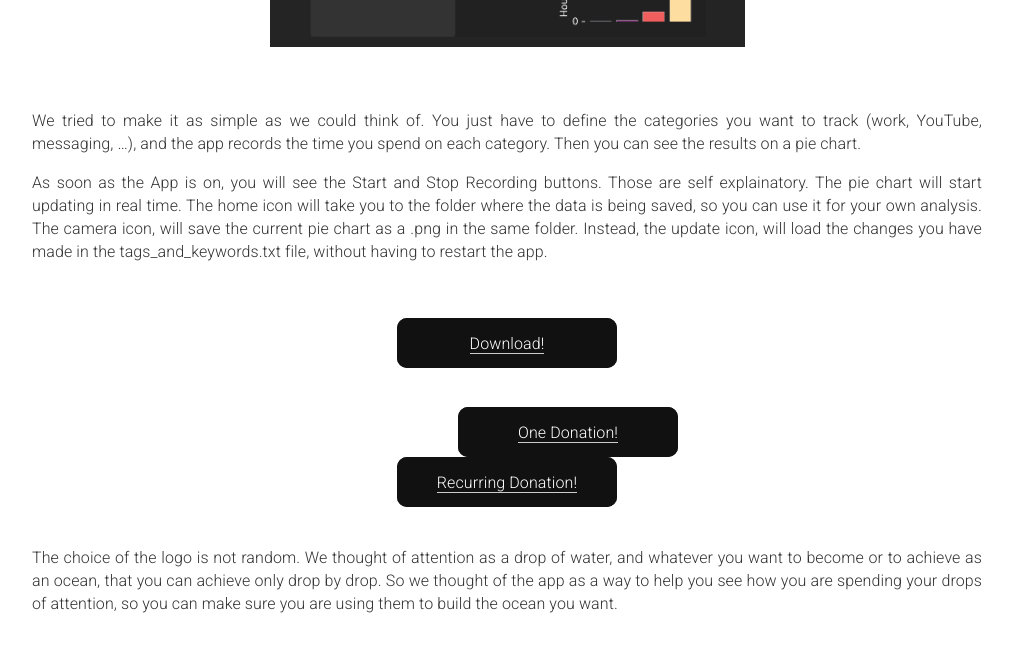
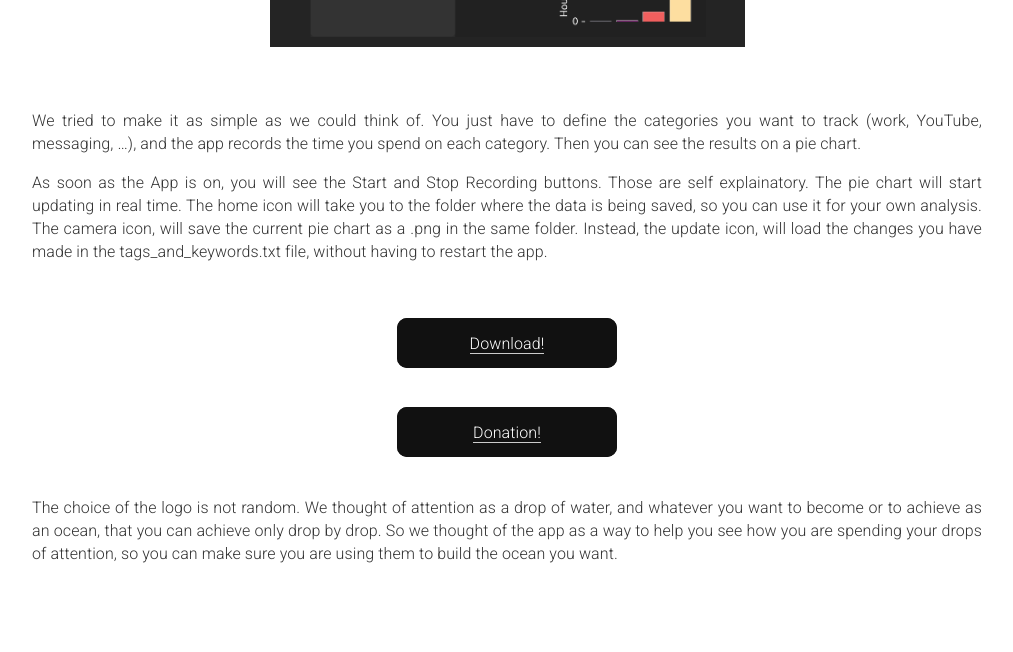
Before and after one commit to trackattapp/trackattapp, a Jekyll site: the page built from _pages/home.md, in a window 1280 px wide and 900 px high, scrolled down 745 px. Shown: the top 652 px of the window, without its empty margins (133-1146 px from the left). Built offline with Jekyll 4.4.1, drawn with Linux system fonts in a browser that asks for light colours.

Commit message:
minor changes

```diff
--- a/_pages/home.md
+++ b/_pages/home.md
@@ -60,18 +60,9 @@ made in the tags_and_keywords.txt file, without having to restart the app.
 
 
 <center>
-<div  class="row">
-   <div id="A" style="width: 10%;">
-    <button class="glow-on-hover">
-        <a href="https://drive.google.com/uc?export=download&id=1uZm3YjT6yQvq5ps7sieoNGWYnF0tR1Vh" download>One Donation!</a>
-    </button>
-   </div>
-   <div id="B" style="width: 50%;">
-    <button class="glow-on-hover">
-        <a href="https://drive.google.com/uc?export=download&id=1uZm3YjT6yQvq5ps7sieoNGWYnF0tR1Vh" download>Recurring Donation!</a>
-    </button>
-   </div>
-</div>
+<button class="glow-on-hover">
+    <a href="https://buy.stripe.com/bIYcNI5tK1pt9P28ww">Donation!</a>
+</button>
 </center>
 
 <br>
```
